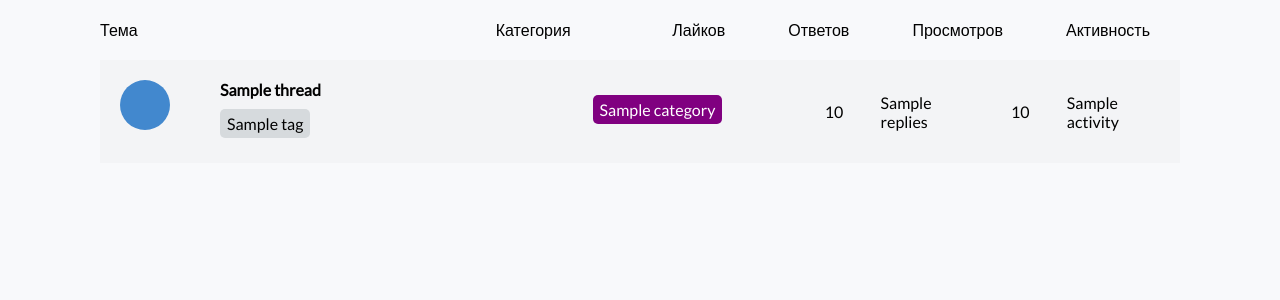
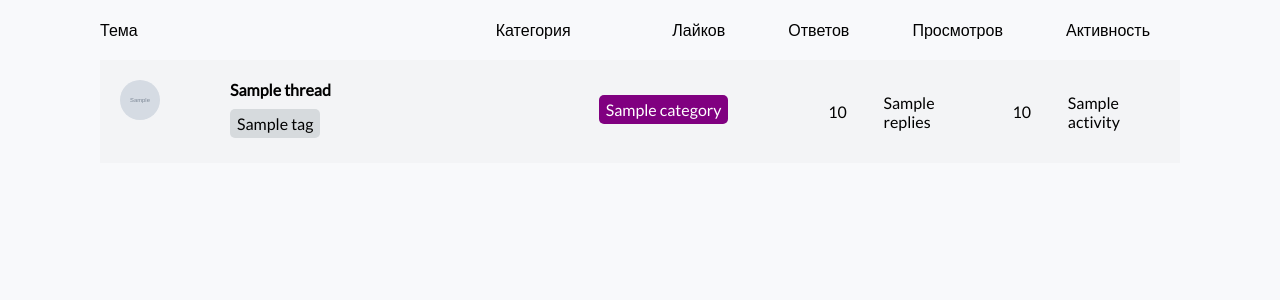
Before and after one commit to Kedoper/practicForum, a PHP site: template public/public_index.twig in a window 1280 px wide. Shown: the part 71-371 px from the top of the page. Run offline with PHP 8.4, Linux system fonts and the light colour scheme; the template is opened without the code that fills it: most values are stand-ins (such as "Sample title", 1, 10 or a date in 2020); grey boxes marked "Sample" are stand-in pictures; style sheets or scripts are compiled from the project's sources; some libraries are stand-ins or nearby versions.

Commit message:
Небольшие правки с ноута.

```diff
--- a/api/users/auth.php
+++ b/api/users/auth.php
@@ -49,7 +49,7 @@ function createUser($data): array
             $newUser->password = password_hash($data['userPassword'], PASSWORD_DEFAULT);
             $newUser->privileges = Privileges::getDefaultMask();
             $newUser->registered = time();
-            $newUser->avatar = "https://avatars0.githubusercontent.com/u/23498262?s=460&v=4";
+            $newUser->avatar = "";
             $newUser->punishment = json_encode([]);
             $newUser->last_login = time();
             $newUser->likes = json_encode([]);
--- a/cron/updateThreads.php
+++ b/cron/updateThreads.php
@@ -29,6 +29,12 @@ while ($thread = $threadsList->next()) {
     R::store($thread);
     $thread_['replies'] = $threadComments;
     $thread_['tags'] = json_decode($thread_['tags'], true);
+    $author = R::load('users', $thread['user_id']);
+    $thread_['author'] = [
+        'id' => $author['id'],
+        'login' => $author['login'],
+        'avatar' => $author['avatar']
+    ];
     $redis->set("thread_{$thread['id']}", json_encode($thread_));
 }
 $redis->exec();
--- a/public/css/variables.scss
+++ b/public/css/variables.scss
@@ -135,9 +135,17 @@ header {
   }
 }
 
+.container {
+  margin: 20px 0;
+  padding: 30px;
+  background-color: #fff;
+  border-radius: 5px;
+  display: flex;
+}
+
 .simple-avatar {
-  width: 50px;
-  height: 50px;
+  width: 40px;
+  height: 40px;
   border-radius: 50%;
   background-color: #4288CE;
 }
--- a/public/public_index.twig
+++ b/public/public_index.twig
@@ -24,7 +24,17 @@
             {% for threadItem in threadsData.threads %}
                 <div class="threads-list__item threads-item" data-thread_id="{{ threadItem.id }}">
                     <div class="threads-item__avatar">
-                        <div class="simple-avatar"></div>
+                        {% if threadItem.author.avatar %}
+                            {% set avatarStyles = "style=background:none;" %}
+                        {% endif %}
+                        <div class="page-profile__user-avatar user-avatar" {{ avatarStyles }}>
+                            {% if threadItem.author.avatar %}
+                                <img class="uAvatar" src="{{ threadItem.author.avatar }}" alt="{{ threadItem.author.login }} avatar" width="40"
+                                     height="40">
+                            {% else %}
+                                <span>{{ threadItem.author.login|striptags|first|upper }}</span>
+                            {% endif %}
+                        </div>
                     </div>
                     <div class="threads-item__head">
                         <div class="threads-item__head-title">
```
Also changed, not shown: api/threads/get.php (+8 -0 lines), public/public_thread.twig (+16 -7 lines), public/css/variables.css, 1 other file.
